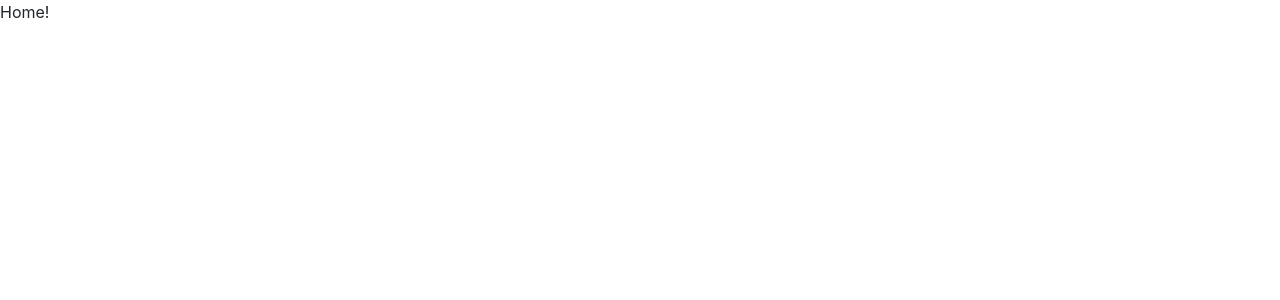
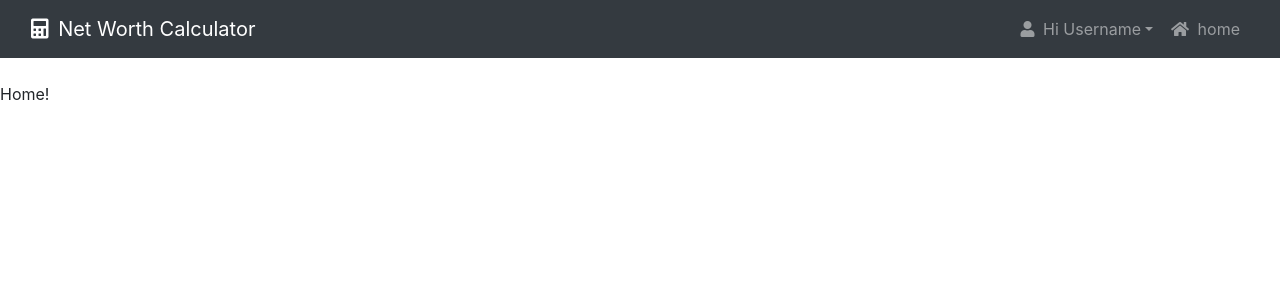
Before and after one commit to Gabriel95/nw-frontend, a React (Create React App) app: page / in a window 1280 px wide. Shown: the top 300 px of the page. Built offline with nearby package versions, Linux system fonts and the light colour scheme; the HTML template or start-up script is replaced by a standard one.

Commit message:
Working on Navbar

```diff
--- a/src/Home.js
+++ b/src/Home.js
@@ -1,8 +1,14 @@
 import React from 'react';
+import Navbar from './Navbar';
 
 class Home extends React.Component {
   render() {
-    return <div>Home!</div>;
+    return (
+      <div>
+        <Navbar />
+        Home!
+      </div>
+    );
   }
 }
 
--- a/src/Login.js
+++ b/src/Login.js
@@ -4,7 +4,7 @@ class Login extends React.Component {
   render() {
     return (
       <div className="container mt-5 pt-5">
-        <form className="w-50 mx-auto p-5">
+        <form className="w-50 mx-auto p-5 shadow border border-secondary rounded">
           <h2 className="text-center">Net Worth Calculator</h2>
           <div className="form-group">
             <input
--- /dev/null
+++ b/src/Navbar.js
@@ -0,0 +1,41 @@
+import React from 'react';
+
+class Navbar extends React.Component {
+  render() {
+    return (
+      <nav className="navbar navbar-expand-lg navbar-dark bg-dark mb-4">
+        <div className="container-fluid">
+          <span className="navbar-brand">
+            <i className="fas fa-calculator mr-1"></i> Net Worth Calculator
+          </span>
+          <ul className="navbar-nav">
+            <li className="nav-item dropdown">
+              <button
+                className="btn btn-link nav-link dropdown-toggle"
+                data-toggle="dropdown"
+              >
+                <i className="fas fa-user mr-1"></i> Hi Username
+              </button>
+              <div className="dropdown-menu">
+                <button className="btn btn-link dropdown-item">
+                  <i className="fas fa-plus mr-1"></i> Calculate New
+                </button>
+                <div className="dropdown-divider"></div>
+                <button className="btn btn-link dropdown-item">
+                  <i className="fas fa-sign-out-alt mr-1"></i> Sign Out
+                </button>
+              </div>
+            </li>
+            <li className="nav-item">
+              <button className="btn btn-link nav-link">
+                <i className="fas fa-home mr-1"></i> home
+              </button>
+            </li>
+          </ul>
+        </div>
+      </nav>
+    );
+  }
+}
+
+export default Navbar;
```
